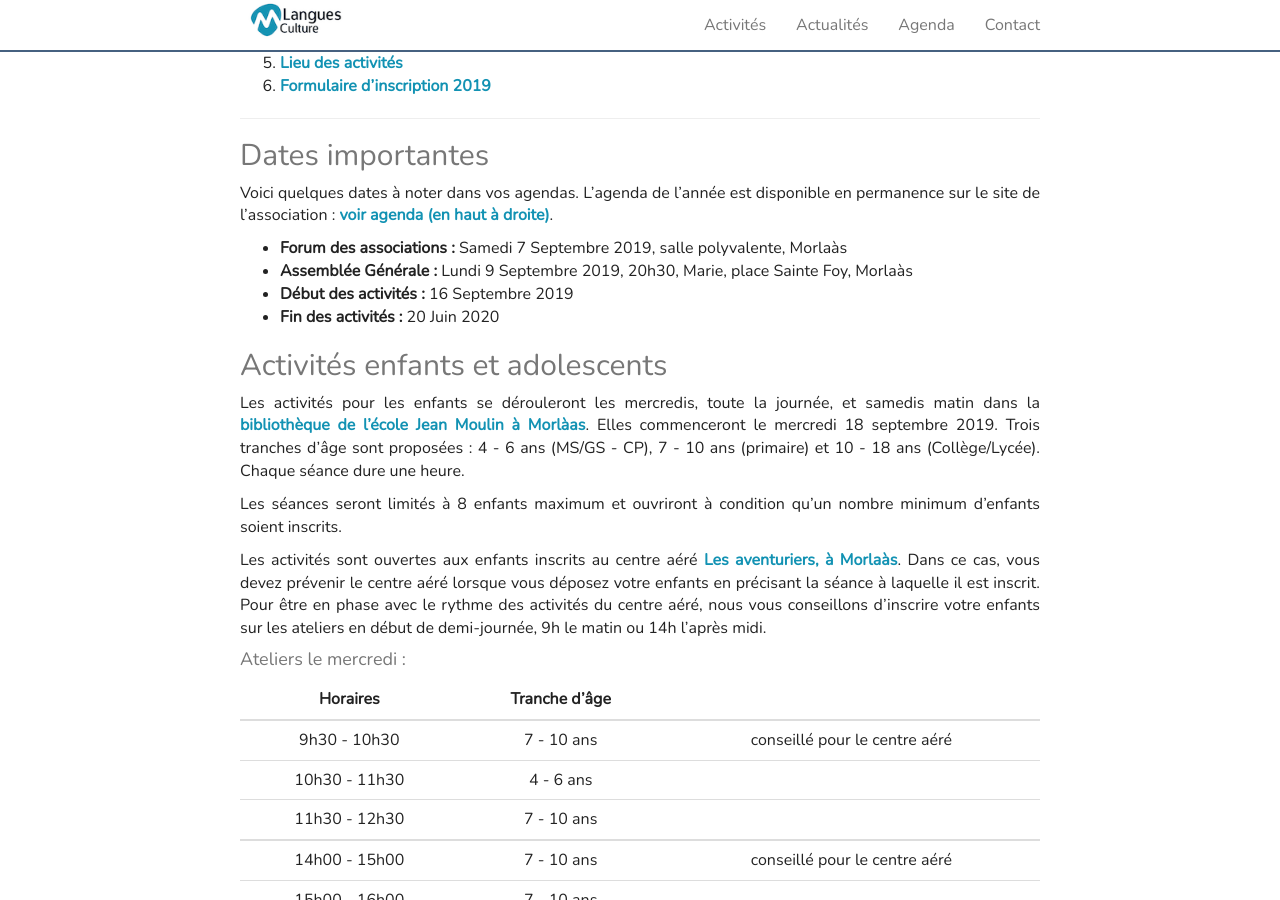
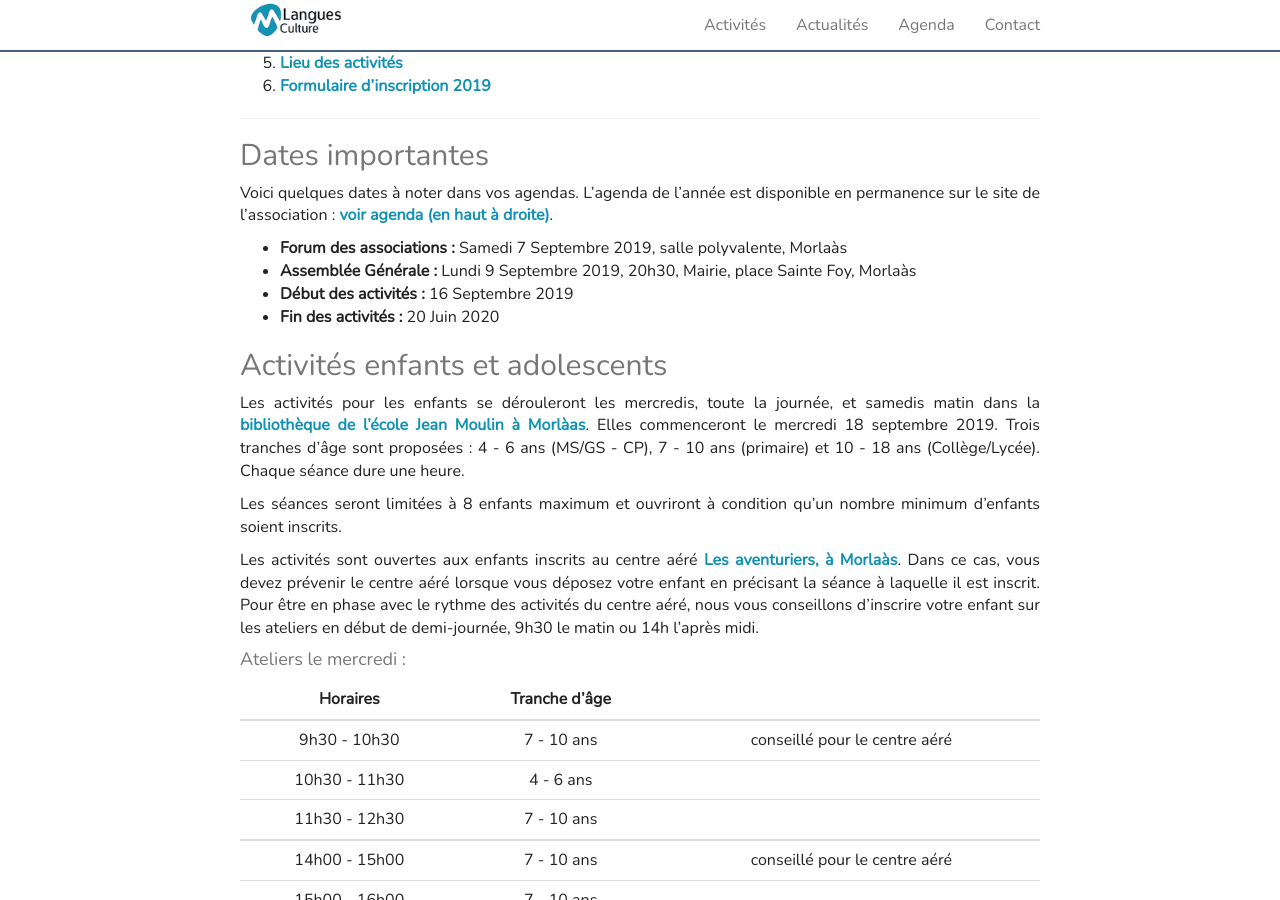
Before and after one commit to mlangues64/mlangues64.github.io, a Jekyll site: the page built from _posts/2019-08-26-inscription2019-2020.markdown, in a window 1280 px wide and 900 px high, scrolled down 411 px. Built offline with Jekyll 4.4.1, drawn with Linux system fonts in a browser that asks for light colours; nearby versions of some CDN libraries.

Commit message:
orthographe

```diff
--- a/_posts/2019-08-26-inscription2019-2020.markdown
+++ b/_posts/2019-08-26-inscription2019-2020.markdown
@@ -34,7 +34,7 @@ Voici quelques dates à noter dans vos agendas. L'agenda de l'année est disponi
 en permanence sur le site de l'association : [voir agenda (en haut à droite)]({{ site.baseurl }}/agenda).
 
 * **Forum des associations :** Samedi 7 Septembre 2019, salle polyvalente, Morlaàs
-* **Assemblée Générale :** Lundi 9 Septembre 2019, 20h30, Marie, place Sainte Foy, Morlaàs
+* **Assemblée Générale :** Lundi 9 Septembre 2019, 20h30, Mairie, place Sainte Foy, Morlaàs
 * **Début des activités :** 16 Septembre 2019
 * **Fin des activités :** 20 Juin 2020
 
@@ -46,16 +46,16 @@ Elles commenceront le mercredi 18 septembre 2019.
 Trois tranches d'âge sont proposées : 4 - 6 ans (MS/GS - CP), 7 - 10 ans (primaire)
 et 10 - 18 ans (Collège/Lycée). Chaque séance dure une heure.
 
-Les séances seront limités à 8 enfants maximum et ouvriront à condition qu'un
+Les séances seront limitées à 8 enfants maximum et ouvriront à condition qu'un
 nombre minimum d'enfants soient inscrits.
 
 Les activités sont ouvertes aux enfants inscrits au centre aéré
 [Les aventuriers, à Morlaàs](http://www.cc-paysdemorlaas.fr/index.php/enfance-jeunesse/les-aventuriers).
 Dans ce cas, vous devez prévenir le centre aéré lorsque
-vous déposez votre enfants en précisant la séance à laquelle il est inscrit.
+vous déposez votre enfant en précisant la séance à laquelle il est inscrit.
 Pour être en phase avec le rythme des activités du
-centre aéré, nous vous conseillons d'inscrire votre enfants sur les ateliers en
-début de demi-journée, 9h le matin ou 14h l'après midi.
+centre aéré, nous vous conseillons d'inscrire votre enfant sur les ateliers en
+début de demi-journée, 9h30 le matin ou 14h l'après midi.
 
 #### Ateliers le mercredi :
 
```
